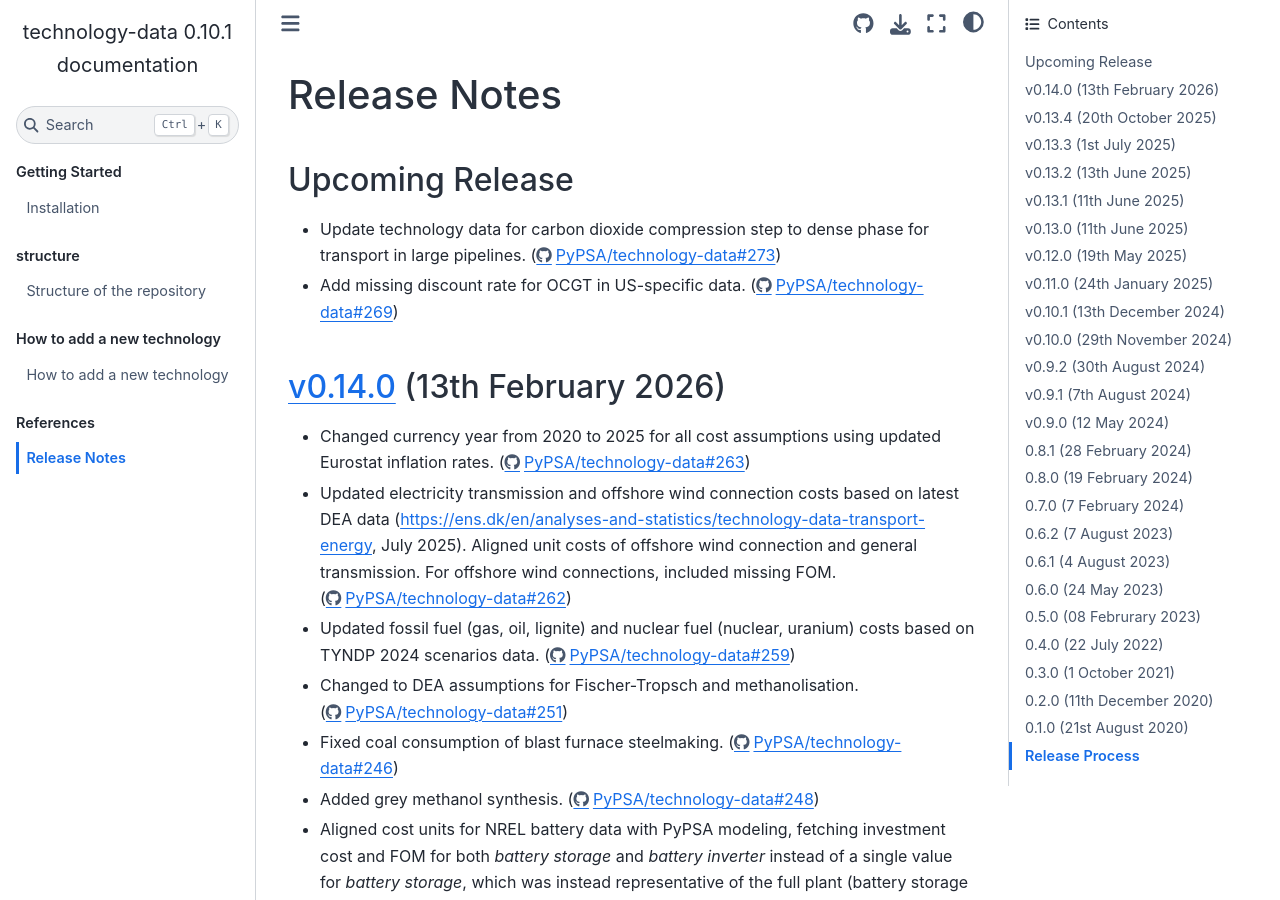
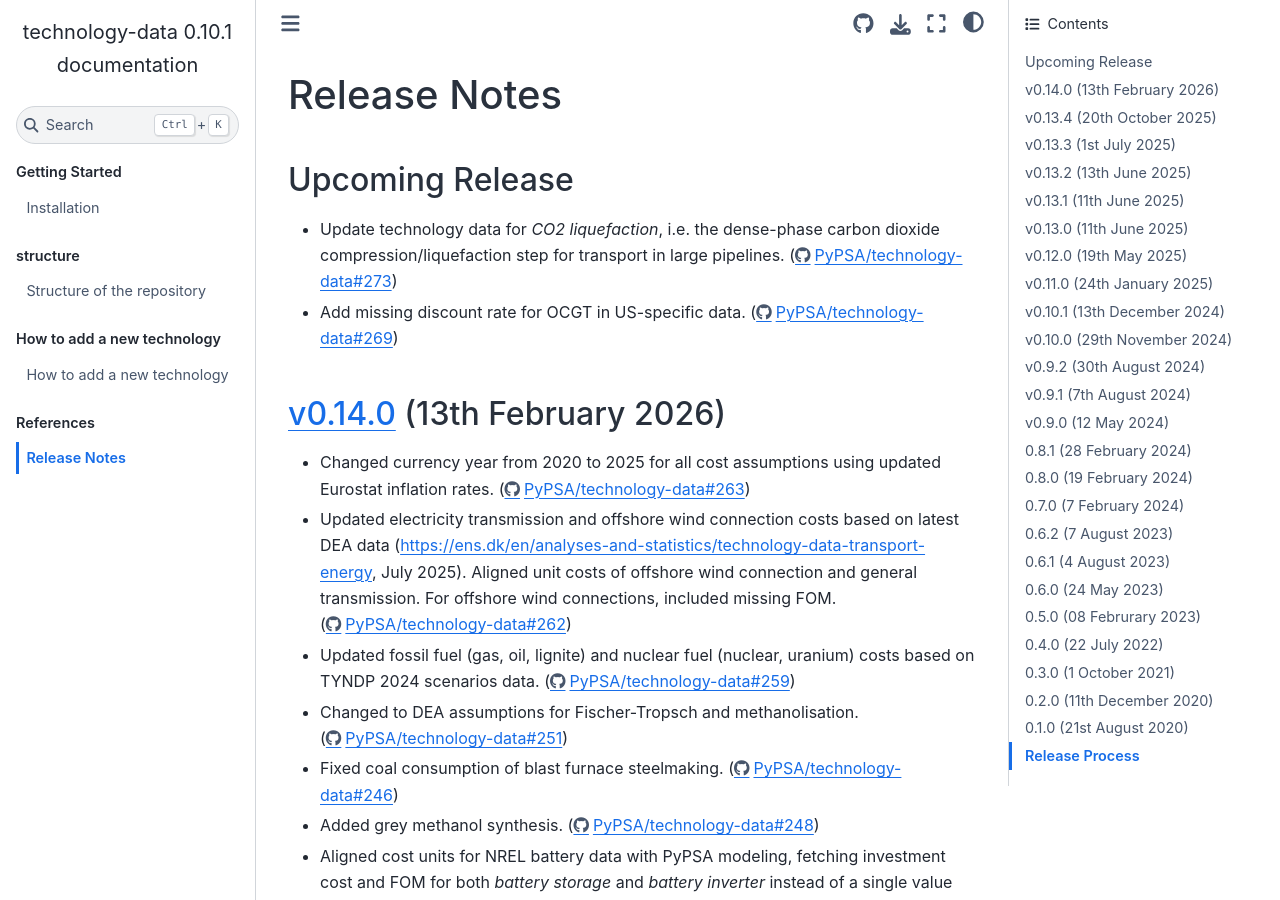
Before and after one commit to PyPSA/technology-data, a Sphinx documentation site: the page built from docs/release_notes.rst, in a window 1280 px wide and 900 px high. Built offline with Sphinx 7.4.7 and the Sphinx Book theme 1.1.4, drawn with Linux system fonts in a browser that asks for light colours.

Commit message:
Potential fix for pull request finding
Co-authored-by: Copilot Autofix powered by AI <175728472+Copilot@users.noreply.github.com>

```diff
--- a/docs/release_notes.rst
+++ b/docs/release_notes.rst
@@ -16,7 +16,7 @@ Upcoming Release
 ..   The features listed below are not released yet, but will be part of the next release!
 ..   To use the features already you have to use the ``master`` branch.
 
-* Update technology data for carbon dioxide compression step to dense phase for transport in large pipelines. (https://github.com/PyPSA/technology-data/pull/273)
+* Update technology data for `CO2 liquefaction`, i.e. the dense-phase carbon dioxide compression/liquefaction step for transport in large pipelines. (https://github.com/PyPSA/technology-data/pull/273)
 
 * Add missing discount rate for OCGT in US-specific data. (https://github.com/PyPSA/technology-data/pull/269)
 
```
